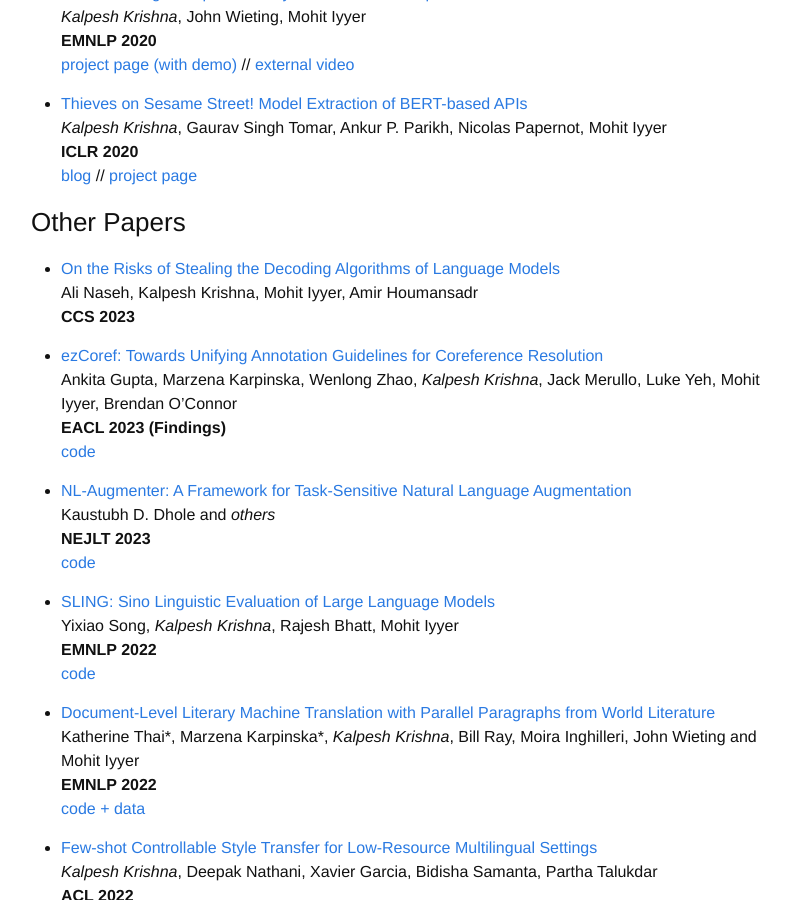
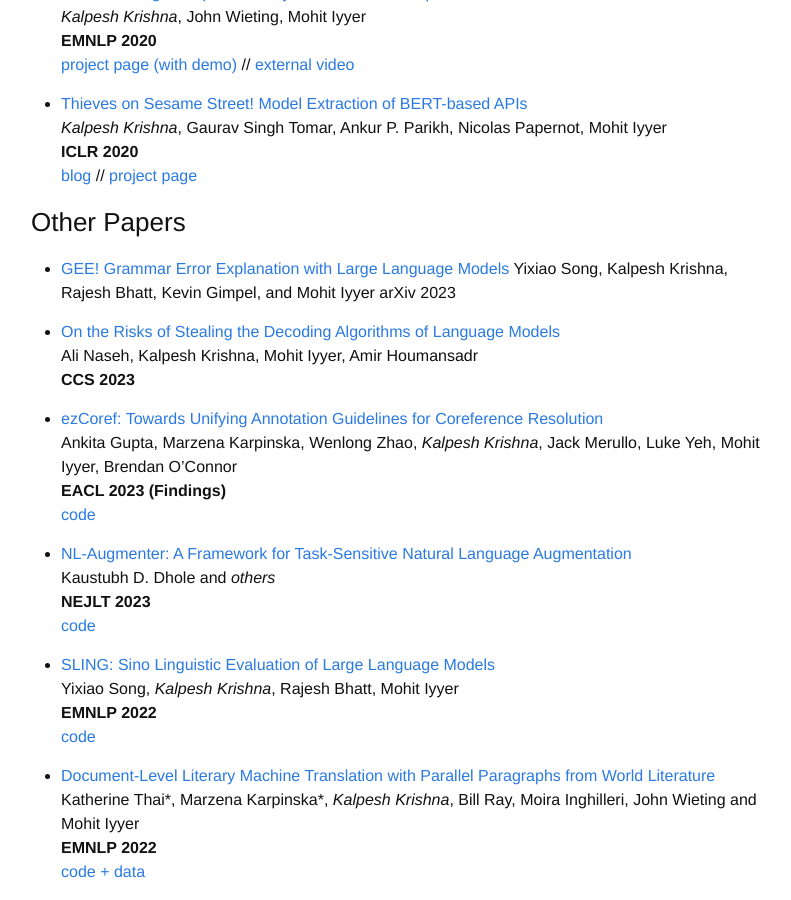
Before and after one commit to martiansideofthemoon/martiansideofthemoon.github.io, a Jekyll site: the page built from _pages/research.md, in a window 1280 px wide and 900 px high, scrolled down 903 px. Shown: the whole window, without its empty margins (239-1030 px from the left). Built offline with Jekyll 4.4.1, drawn with Linux system fonts in a browser that asks for light colours; comment, search, counter and statistics services are not loaded.

Commit message:
Update research.md

```diff
--- a/_pages/research.md
+++ b/_pages/research.md
@@ -46,6 +46,10 @@ Sewon Min\*, <i>Kalpesh Krishna</i>\*, Xinxi Lyu, Mike Lewis, Wen-tau Yih, Pang
 [blog](http://www.cleverhans.io/2020/04/06/stealing-bert.html) // [project page]({% post_url 2020-04-04-iclr20 %})
 
 ### Other Papers
+
+* [GEE! Grammar Error Explanation with Large Language Models](https://arxiv.org/abs/2311.09517)
+  Yixiao Song, Kalpesh Krishna, Rajesh Bhatt, Kevin Gimpel, and Mohit Iyyer
+  arXiv 2023
 
 * [On the Risks of Stealing the Decoding Algorithms of Language Models](https://arxiv.org/abs/2303.04729)
 Ali Naseh, Kalpesh Krishna, Mohit Iyyer, Amir Houmansadr
```
